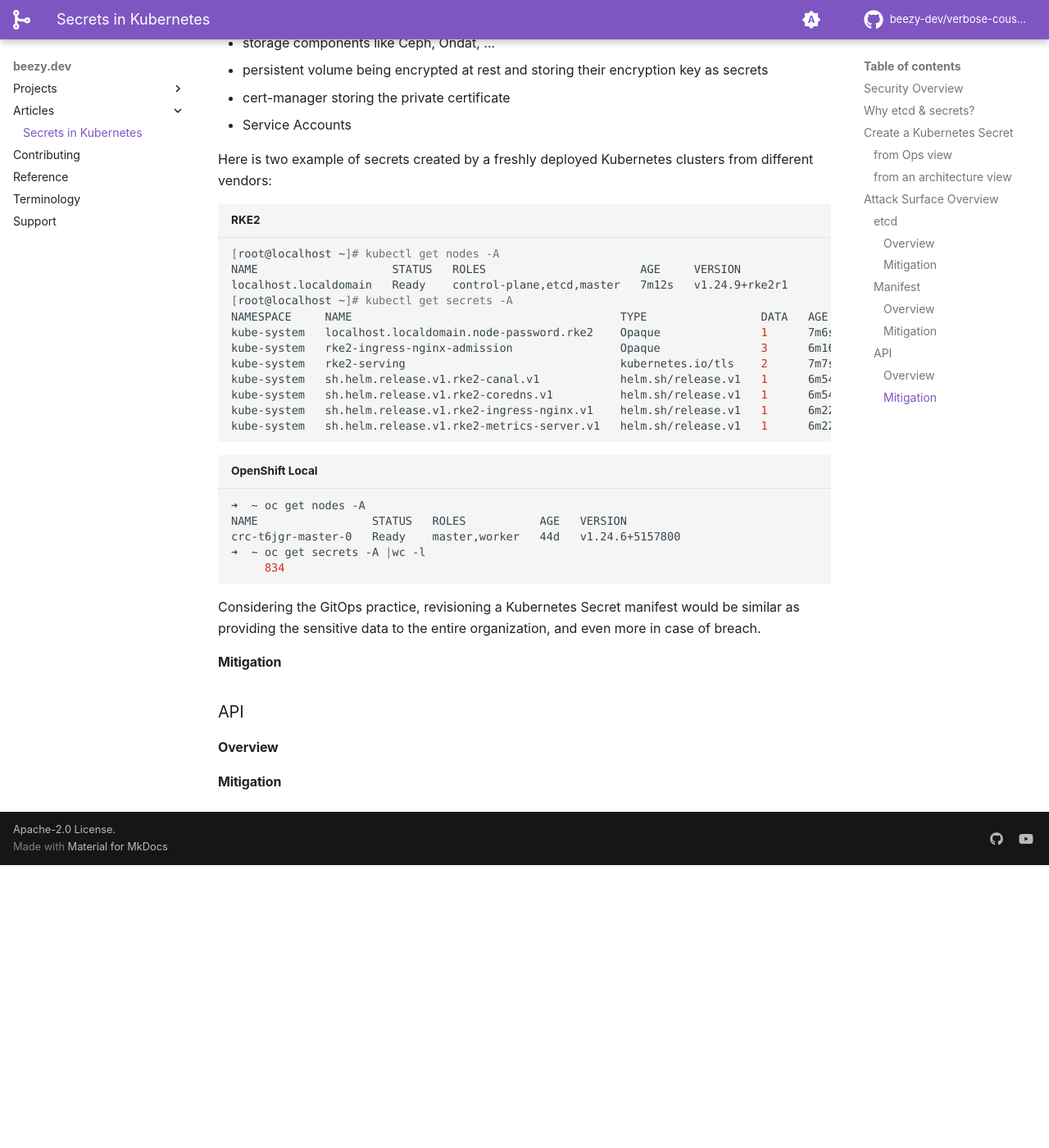
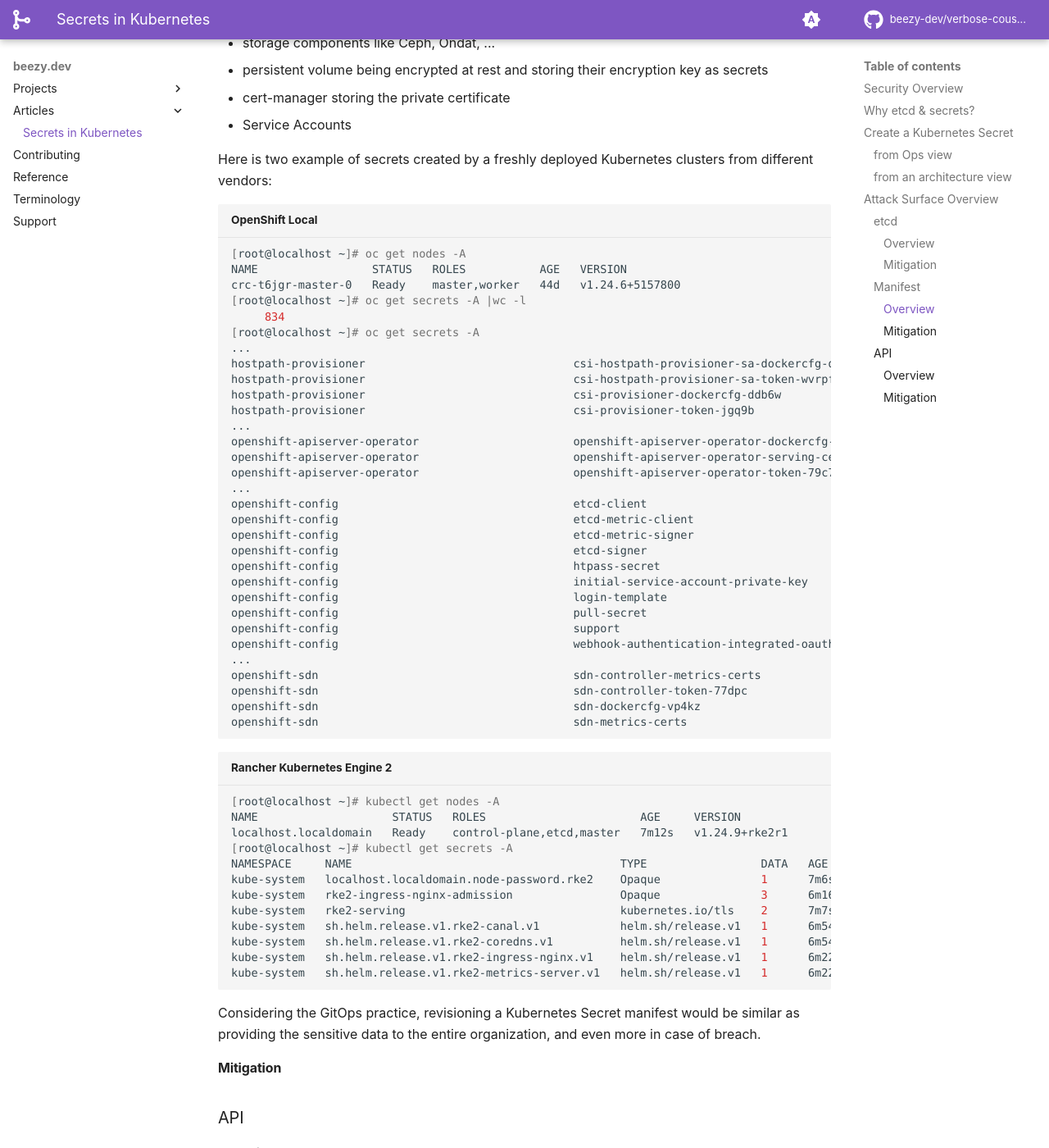
Before and after one commit to beezy-dev/verbose-couscous, an MkDocs documentation site: the page built from docs/community/k8s-secrets.md, in a window 1280 px wide and 1400 px high, scrolled down 5367 px. Shown: the whole window at 82% size. Built offline with MkDocs 1.6.1 and Material for MkDocs 9.7.7, drawn with Linux system fonts in a browser that asks for light colours; some web fonts are replaced; comment, search, counter and statistics services are not loaded; before the commit the page ends 6422 px from its top, so only the background shows below that.

Commit message:
adding community/k8s-secrets.md

````diff
--- a/docs/community/k8s-secrets.md
+++ b/docs/community/k8s-secrets.md
@@ -170,7 +170,41 @@ Another would consider that applications have to rely on a Key Management Servic
 
 Here is two example of secrets created by a freshly deployed Kubernetes clusters from different vendors:
 
-```bash title="RKE2"
+```bash title="OpenShift Local"
+[root@localhost ~]# oc get nodes -A
+NAME                 STATUS   ROLES           AGE   VERSION
+crc-t6jgr-master-0   Ready    master,worker   44d   v1.24.6+5157800
+[root@localhost ~]# oc get secrets -A |wc -l
+     834
+[root@localhost ~]# oc get secrets -A
+...
+hostpath-provisioner                               csi-hostpath-provisioner-sa-dockercfg-d7xnc                     kubernetes.io/dockercfg               1      43d
+hostpath-provisioner                               csi-hostpath-provisioner-sa-token-wvrpf                         kubernetes.io/service-account-token   4      43d
+hostpath-provisioner                               csi-provisioner-dockercfg-ddb6w                                 kubernetes.io/dockercfg               1      43d
+hostpath-provisioner                               csi-provisioner-token-jgq9b                                     kubernetes.io/service-account-token   4      43d
+...
+openshift-apiserver-operator                       openshift-apiserver-operator-dockercfg-ffh89                    kubernetes.io/dockercfg               1      44d
+openshift-apiserver-operator                       openshift-apiserver-operator-serving-cert                       kubernetes.io/tls                     2      44d
+openshift-apiserver-operator                       openshift-apiserver-operator-token-79c76                        kubernetes.io/service-account-token   4      44d
+...
+openshift-config                                   etcd-client                                                     kubernetes.io/tls                     2      44d
+openshift-config                                   etcd-metric-client                                              kubernetes.io/tls                     2      44d
+openshift-config                                   etcd-metric-signer                                              kubernetes.io/tls                     2      44d
+openshift-config                                   etcd-signer                                                     kubernetes.io/tls                     2      44d
+openshift-config                                   htpass-secret                                                   Opaque                                1      43d
+openshift-config                                   initial-service-account-private-key                             Opaque                                1      44d
+openshift-config                                   login-template                                                  Opaque                                1      43d
+openshift-config                                   pull-secret                                                     kubernetes.io/dockerconfigjson        1      44d
+openshift-config                                   support                                                         Opaque                                1      44d
+openshift-config                                   webhook-authentication-integrated-oauth                         Opaque                                1      44d
+...
+openshift-sdn                                      sdn-controller-metrics-certs                                    kubernetes.io/tls                     2      44d
+openshift-sdn                                      sdn-controller-token-77dpc                                      kubernetes.io/service-account-token   4      44d
+openshift-sdn                                      sdn-dockercfg-vp4kz                                             kubernetes.io/dockercfg               1      44d
+openshift-sdn                                      sdn-metrics-certs                                               kubernetes.io/tls                     2      44d
+```
+
+```bash title="Rancher Kubernetes Engine 2"
 [root@localhost ~]# kubectl get nodes -A
 NAME                    STATUS   ROLES                       AGE     VERSION
 localhost.localdomain   Ready    control-plane,etcd,master   7m12s   v1.24.9+rke2r1
@@ -185,13 +219,7 @@ kube-system   sh.helm.release.v1.rke2-ingress-nginx.v1    helm.sh/release.v1   1
 kube-system   sh.helm.release.v1.rke2-metrics-server.v1   helm.sh/release.v1   1      6m22s
 ```
 
-```bash title="OpenShift Local"
-➜  ~ oc get nodes -A
-NAME                 STATUS   ROLES           AGE   VERSION
-crc-t6jgr-master-0   Ready    master,worker   44d   v1.24.6+5157800
-➜  ~ oc get secrets -A |wc -l
-     834
-```
+
 
 
 
````
